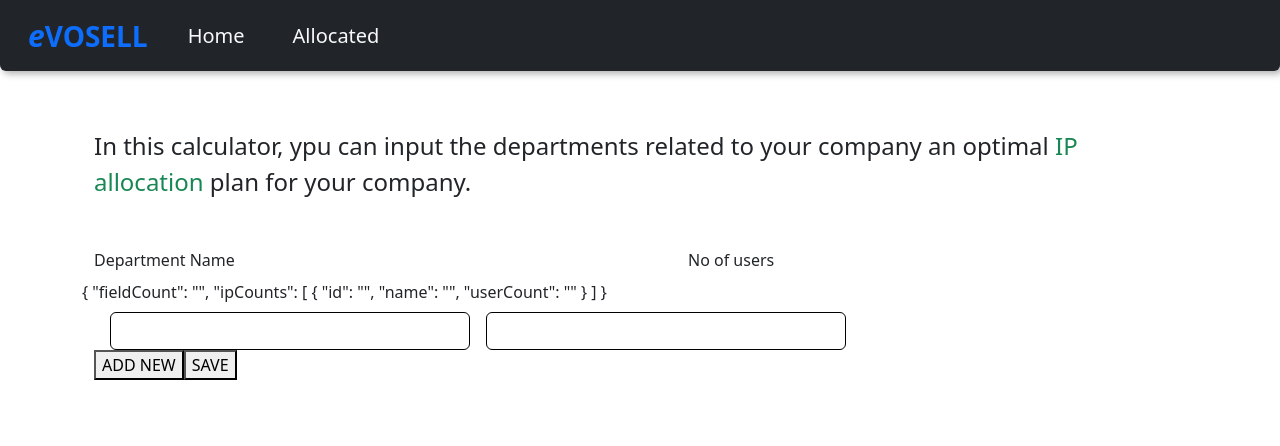
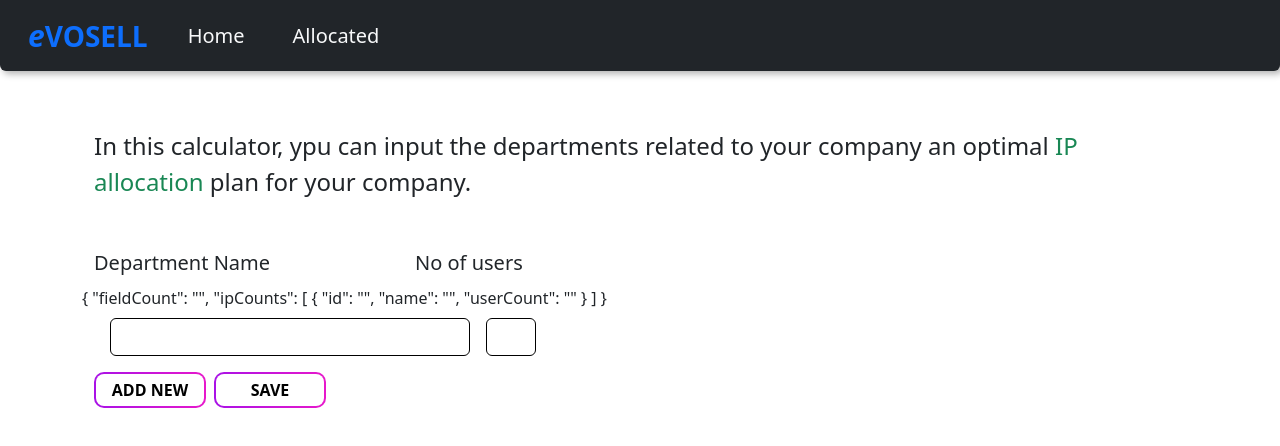
Before and after one commit to CNS-Project-Team/optimal-IP-allocation, an Angular app: page /allocate in a window 1280 px wide. Shown: the top 446 px of the page. Built offline with nearby package versions, Linux system fonts and the light colour scheme.

Commit message:
add button style

```diff
--- a/src/app/pages/allocate/allocate.component.css
+++ b/src/app/pages/allocate/allocate.component.css
@@ -0,0 +1,17 @@
+button {
+    width: 7rem;
+    border: 0.18rem solid transparent;
+    border-radius: 10px;
+    padding: 0.25rem;
+    background-image: linear-gradient(white, white),
+    linear-gradient(to right, rgb(169, 17, 230), rgb(231, 24, 203));
+    background-origin: border-box;
+    background-clip: padding-box, border-box;
+    font-weight: 600;
+}
+
+form{
+    height: 60vh;
+    overflow-y: auto;
+    overflow-x:hidden ;
+}
--- a/src/app/pages/allocate/allocate.component.html
+++ b/src/app/pages/allocate/allocate.component.html
@@ -12,10 +12,10 @@
         <form [formGroup]="ipBaseObject">
             <div class="row mt-5 ">
                 <div class="col-md-12 d-flex">
-                    <div class="col-md-6">
-                        <label class="form-label">Department Name</label>
+                    <div class="col-md-3">
+                        <label class="form-label fs-5">Department Name</label>
                     </div>
-                    <div class="ms-5 col-md-6">
+                    <div class="ms-5 col-md-3 fs-5">
                         <label class="form-label">No of users</label>
                     </div>
                 </div>
@@ -25,8 +25,10 @@
                     <div *ngFor="let ipCount of ipCounts.controls; let i = index">
                         <app-user-input [ipCount]="ipCount"></app-user-input>
                     </div>
-                    <button (click)="addNewLine()">ADD NEW</button>
-                    <button (click)="save()">SAVE</button>
+                    <div class="mt-3 ">
+                        <button   (click)="addNewLine()">ADD NEW</button>
+                        <button class=" ms-2" (click)="save()">SAVE</button>
+                    </div>
                  </div>
                 </div>
             </div>
--- a/src/app/pages/user-input/user-input.component.css
+++ b/src/app/pages/user-input/user-input.component.css
@@ -0,0 +1,3 @@
+#userCount{
+   width: 50px;
+}
```
